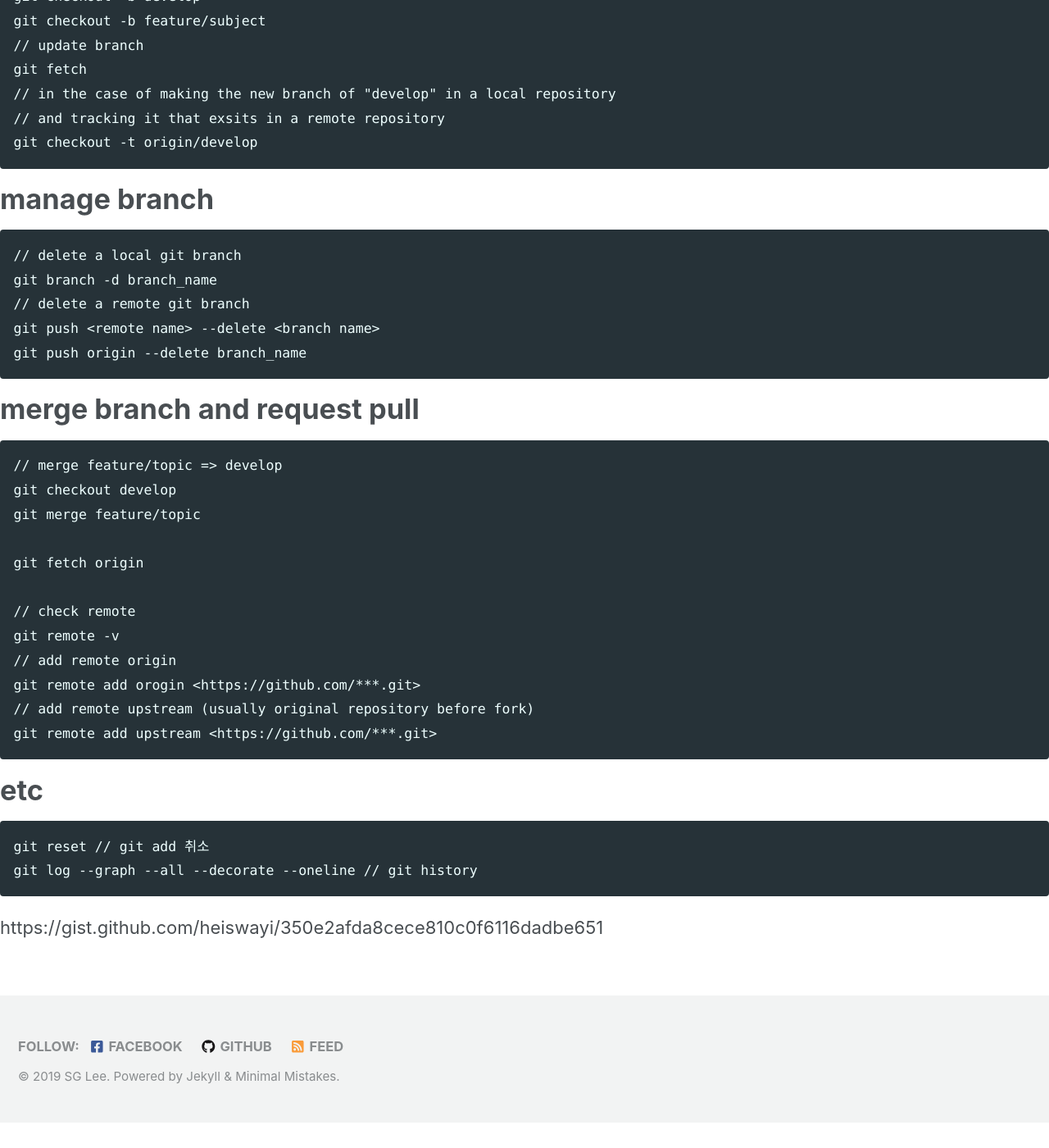
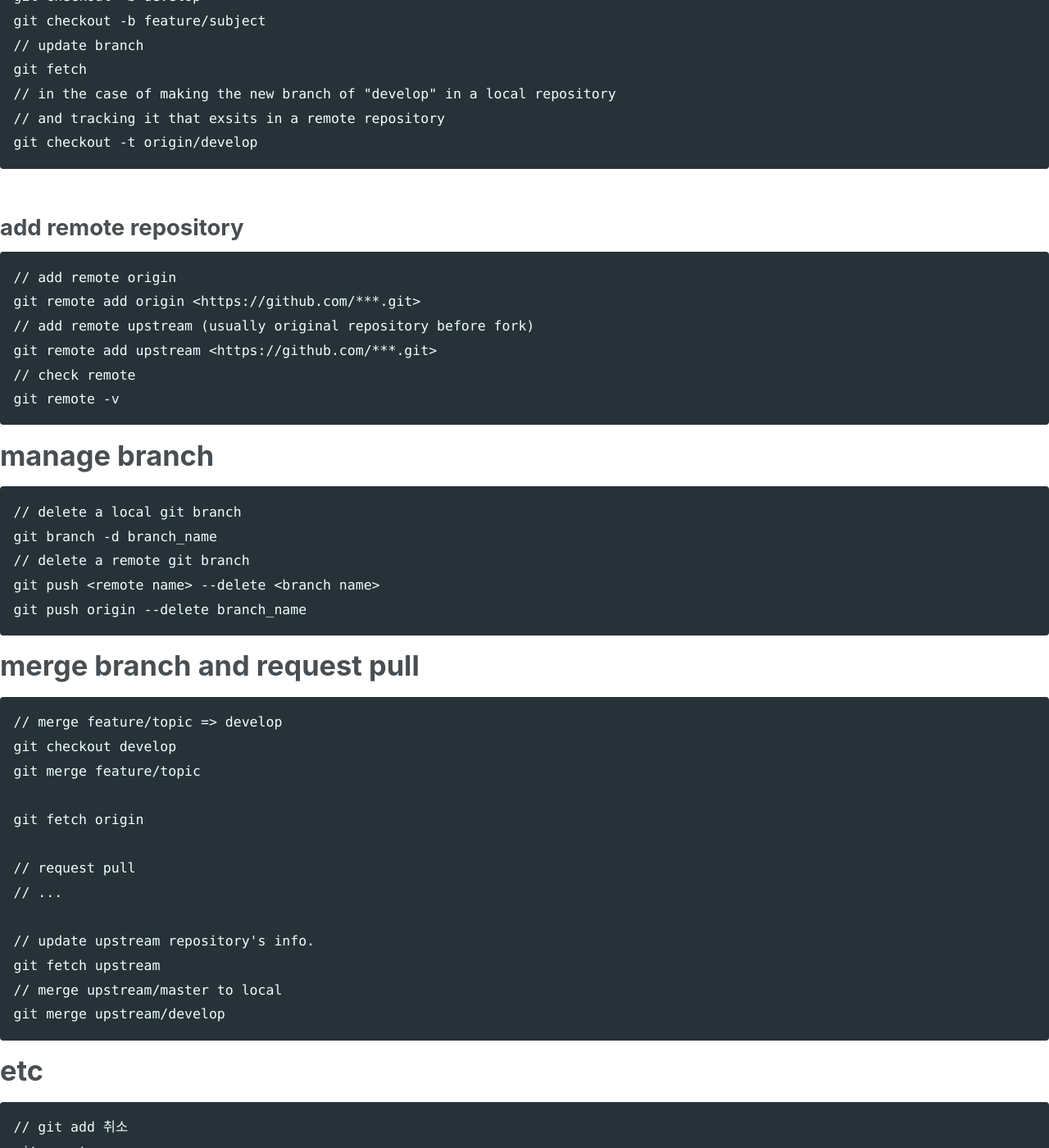
Before and after one commit to sglee-net/sglee-net.github.io, a Jekyll site: the page built from stuff/git.md, in a window 1280 px wide and 1400 px high, scrolled down 788 px. Shown: the whole window at 82% size. Built offline with Jekyll 4.4.1, drawn with Linux system fonts in a browser that asks for light colours; cached includes are drawn as plain includes; nearby versions of some CDN libraries; our own code applies the rules of GitHub Pages for plain Markdown files; before the commit the page ends 2157 px from its top, so only the background shows below that; some of the changed text lies outside the part shown.

Commit message:
Update git.md

````diff
--- a/stuff/git.md
+++ b/stuff/git.md
@@ -25,6 +25,15 @@ git fetch
 // in the case of making the new branch of "develop" in a local repository
 // and tracking it that exsits in a remote repository
 git checkout -t origin/develop
+```
+## add remote repository
+```
+// add remote origin
+git remote add origin <https://github.com/***.git>
+// add remote upstream (usually original repository before fork)
+git remote add upstream <https://github.com/***.git>
+// check remote
+git remote -v
 ```
 
 # manage branch
@@ -44,18 +53,21 @@ git merge feature/topic
 
 git fetch origin
 
-// check remote
-git remote -v
-// add remote origin
-git remote add orogin <https://github.com/***.git>
-// add remote upstream (usually original repository before fork)
-git remote add upstream <https://github.com/***.git>
+// request pull
+// ...
+
+// update upstream repository's info.
+git fetch upstream
+// merge upstream/master to local
+git merge upstream/develop
 ```
 
 # etc
 ```
-git reset // git add 취소
-git log --graph --all --decorate --oneline // git history
+// git add 취소
+git reset
+// git history
+git log --graph --all --decorate --oneline
 ```
 
 https://gist.github.com/heiswayi/350e2afda8cece810c0f6116dadbe651
````
Also changed, not shown: other parts of stuff/git.md (+1 -1 lines).
